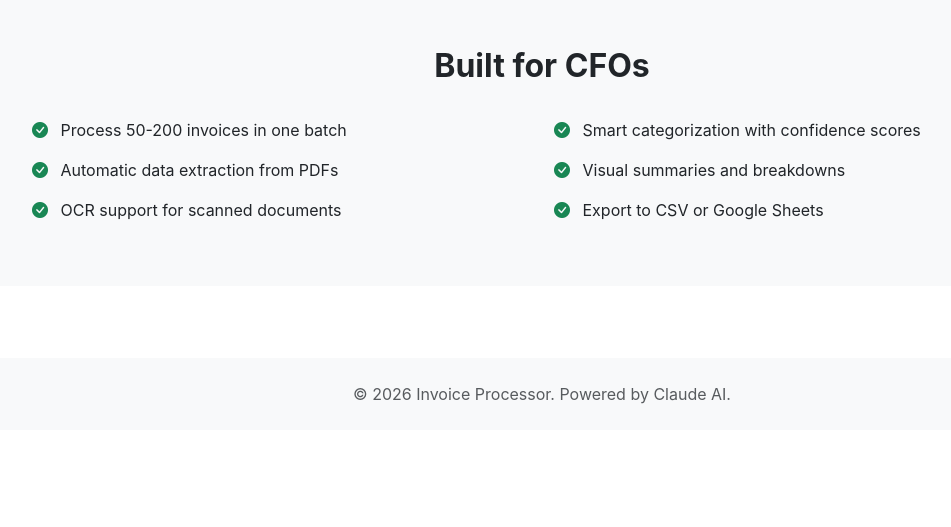
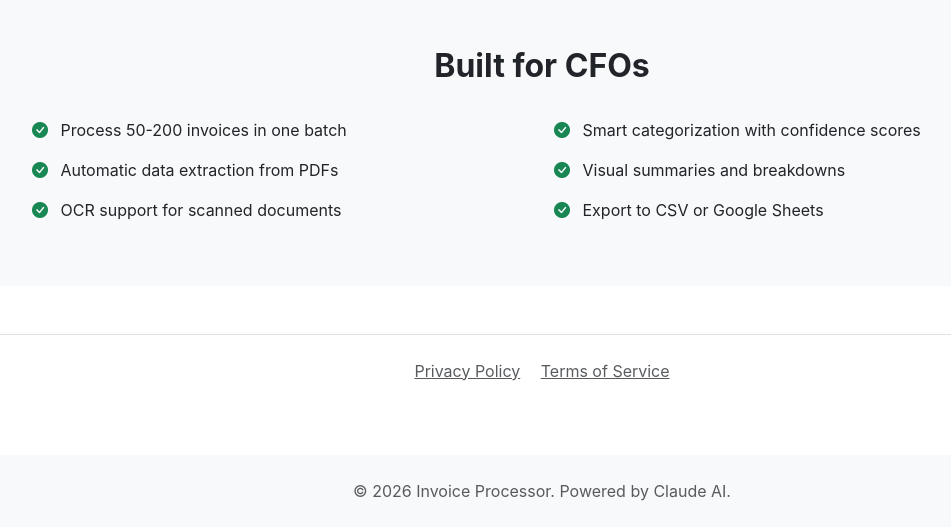
Before and after one commit to AlellaGreenTech/Invoice_app, a Flask app: page / in a window 1280 px wide. Shown: the part 1215-1742 px from the top of the page, without its empty margins (98-1049 px from the left). Before the commit the page ends 1619 px from the top, so only its background shows below. Run offline with Flask 3, Linux system fonts and the light colour scheme; some libraries are stand-ins or nearby versions.

Commit message:
Add privacy and terms links to homepage
Google OAuth requires homepage to link to privacy policy.

Co-Authored-By: Claude Opus 4.5 <noreply@anthropic.com>

```diff
--- a/app/templates/index.html
+++ b/app/templates/index.html
@@ -118,5 +118,13 @@
             </ul>
         </div>
     </div>
+
+    <!-- Footer Links -->
+    <div class="row mt-5 pt-4 border-top">
+        <div class="col-12 text-center">
+            <a href="{{ url_for('main.privacy') }}" class="text-muted me-3">Privacy Policy</a>
+            <a href="{{ url_for('main.terms') }}" class="text-muted">Terms of Service</a>
+        </div>
+    </div>
 </div>
 {% endblock %}
```
